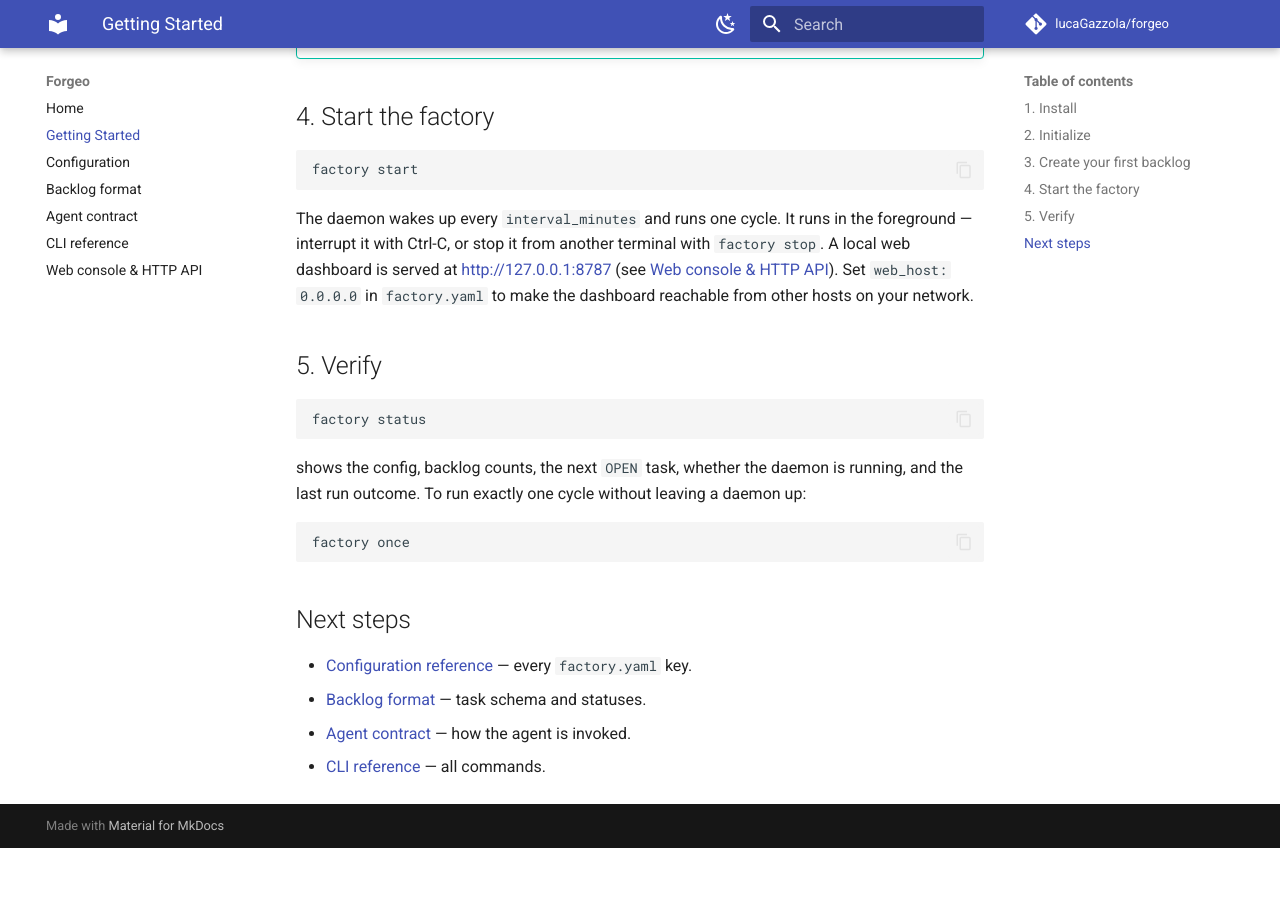
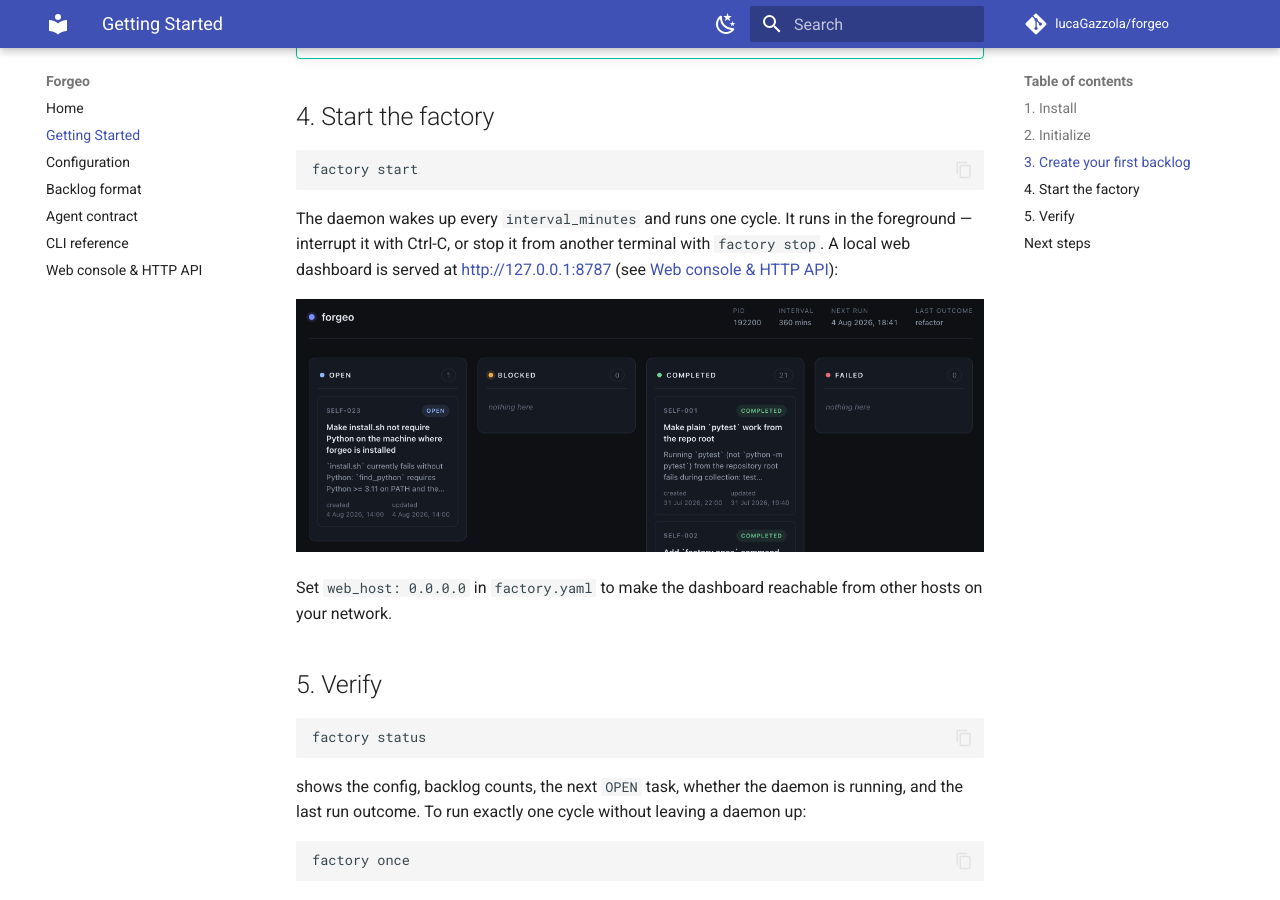
Before and after one commit to lucaGazzola/autonomous-software-factory, an MkDocs documentation site: the page built from docs/getting-started.md, in a window 1280 px wide and 900 px high, scrolled down 1619 px. Built offline with MkDocs 1.6.1 and Material for MkDocs 9.7.7, drawn with Linux system fonts in a browser that asks for light colours; comment, search, counter and statistics services are not loaded; before the commit the page ends 2467 px from its top, so only the background shows below that.

Commit message:
docs: Add web console screenshot to README and docs

```diff
--- a/docs/getting-started.md
+++ b/docs/getting-started.md
@@ -83,7 +83,10 @@ factory start
 The daemon wakes up every `interval_minutes` and runs one cycle. It runs in
 the foreground — interrupt it with Ctrl-C, or stop it from another terminal
 with `factory stop`. A local web dashboard is served at
-<http://127.0.0.1:8787> (see [Web console & HTTP API](web-console-api.md)).
+<http://127.0.0.1:8787> (see [Web console & HTTP API](web-console-api.md)):
+
+![Forgeo web console](img/console.png)
+
 Set `web_host: 0.0.0.0` in `factory.yaml` to make the dashboard reachable
 from other hosts on your network.
 
```
Also changed, not shown: README.md (+4 -1 lines), docs/web-console-api.md (+2 -0 lines), docs/img/console.png (added).
